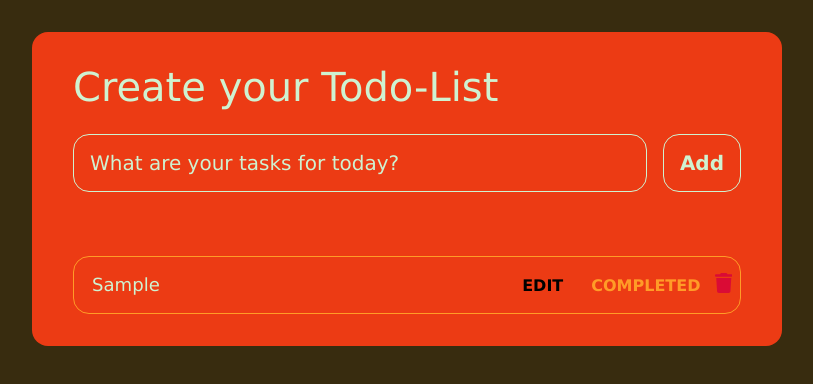
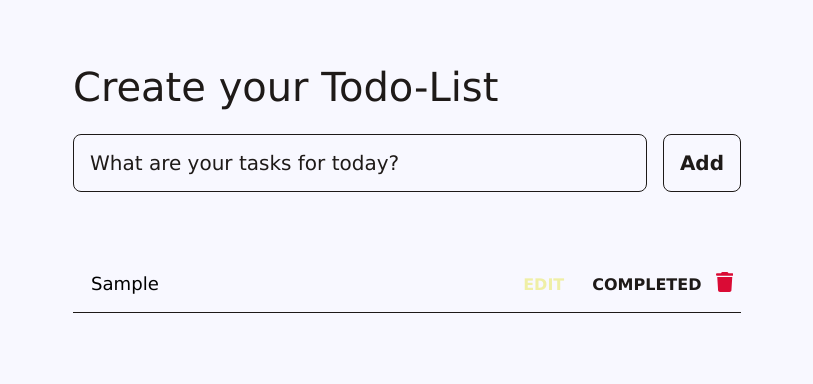
Before and after one commit to iremlaletu/JavaScript-Projects, a browser extension: page todolist/index.html in a window 1280 px wide. Both pictures are taken after typing "Sample" into the empty fields and a click on the input "Add". Shown: the whole page, without its empty margins (233-1046 px from the left). Drawn offline with Linux system fonts and the light colour scheme.

Commit message:
todolistlocalstorage

```diff
--- a/exchangeRate/style.css
+++ b/exchangeRate/style.css
@@ -1,21 +1,26 @@
-
-
-.container {
+body, html {
+    margin: 0;
+    padding: 0;
+    width: 100%;
+    height: 100%;
     display: flex;
-    flex-direction: column;
+    justify-content: center;
     align-items: center;
-    padding: 10px;
 }
 
 #main{
+    width: 70%;
+    height: 70%;
     display: flex;
     flex-direction: column;
     border: 2px solid black;
     border-radius: 5px;
     padding: 20px;
-    text-align: center;
+    justify-content: center;
     align-items: center;
     gap: 15px;
+    box-sizing: border-box;
+
 }
 
 .button,
@@ -44,6 +49,7 @@ i {
     color: brown;
     font-size:x-large;
     cursor: pointer;
+    text-align: center;
 }
 
 .change{
--- a/findImage/style.css
+++ b/findImage/style.css
@@ -1,10 +1,8 @@
-
-.container{
+.container {
   border: 1px solid white;
-    border-radius: 14px;
   padding: 10px;
   box-shadow: 0 4px 8px 0 rgba(0, 0, 0, 0.1), 0 6px 15px 0 rgba(0, 0, 0, 0.1);
-    margin: 20px auto;;
+  margin: 20px auto;
   text-align: center;
   width: 80%;
 }
@@ -15,47 +13,43 @@
   width: 100%;
 }
 
-#form{
+#form {
   display: flex;
   flex-direction: column;
   align-items: center;
 }
 
-#searchInput{
+#searchInput {
   width: 55%;
   padding: 5px;
-    border-radius: 10px;
+  border-radius: 2px;
   text-align: center;
   margin: 20px 0px;
 }
 
-.button-wrapper{
+.button-wrapper {
   display: flex;
-    border: 1px solid white;
-    border-radius: 14px;
   padding: 18px;
-    box-shadow: 0 4px 8px 0 rgba(0, 0, 0, 0.1), 0 6px 15px 0 rgba(0, 0, 0, 0.1);
   margin: 10px;
   text-align: center;
   gap: 5px;
 }
 
-.cardButtonWrapper{
+.cardButtonWrapper {
   display: flex;
   flex-direction: column;
   align-items: center;
   row-gap: 3px;
 }
 
-
 .remove-button,
 .favorite-button,
 .hireUser-button,
 .moreFind-button,
-.button{
-    background-color:white;
+.button {
+  background-color: white;
   border: 1px solid darkslateblue;
-    transition: all .1s;
+  transition: all 0.1s;
   box-shadow: 0 4px 8px 0 rgba(0, 0, 0, 0.09), 0 6px 15px 0 rgba(0, 0, 0, 0.09);
   padding: 10px 17px 10px 17px;
   font: 15px Ubuntu;
@@ -64,26 +58,21 @@
   cursor: pointer;
 }
 
-
 .remove-button,
 .favorite-button,
 .hireUser-button,
-.moreFind-button{
+.moreFind-button {
   width: 80%;
 }
 
-.remove-button{
-    margin: 50px;
-}
-
-#searchButton{
-    background-color:darkslategray;
+#searchButton {
+  background-color: darkslategray;
   border: 1px solid darkslategray;
 }
 
-#clearButton{
-    background-color:red;
-    border: 1px solid red
+#clearButton {
+  background-color: red;
+  border: 1px solid red;
 }
 
 .button span {
@@ -101,40 +90,40 @@
 #favorites,
 .imageList-wrapper {
   display: flex;
-    flex-direction:row;
+  flex-direction: row;
   flex-wrap: wrap;
   gap: 15px;
   justify-content: center;
 }
 
-#favorites{
+#favorites {
   margin: 20px;
   padding: 10px;
 }
 
-.card{
-    border: 1px solid rgb(62, 112, 112);
+.card {
   border-radius: 5px;
   padding: 10px;
   box-shadow: 2px 4px 7px grey;
-    display:flex;
+  display: flex;
   flex-direction: column;
-    justify-content:center;
+  justify-content: center;
+  text-align: center;
   width: 450px;
   height: 550px;
 }
 
-.card img{
+.card img {
   width: 80%;
   align-self: center;
 }
 
 p {
-    color:black;
-    text-align: center
+  color: black;
+  text-align: center;
 }
 
-.fa-solid{
+.fa-solid {
   float: right;
-    margin-bottom:5px ;
+  margin-bottom: 5px;
 }
--- a/todolist/main.js
+++ b/todolist/main.js
@@ -1,90 +1,112 @@
 // Created Cancel variable for using the icon
-const cancel = `<svg xmlns="http://www.w3.org/2000/svg" height="1.25em" viewBox="0 0 448 512"><!--! Font Awesome Free 6.4.2 by @fontawesome - https://fontawesome.com License - https://fontawesome.com/license (Commercial License) Copyright 2023 Fonticons, Inc. --><style>svg{fill:#da0b35}</style><path d="M135.2 17.7L128 32H32C14.3 32 0 46.3 0 64S14.3 96 32 96H416c17.7 0 32-14.3 32-32s-14.3-32-32-32H320l-7.2-14.3C307.4 6.8 296.3 0 284.2 0H163.8c-12.1 0-23.2 6.8-28.6 17.7zM416 128H32L53.2 467c1.6 25.3 22.6 45 47.9 45H346.9c25.3 0 46.3-19.7 47.9-45L416 128z"/></svg>`
+const cancel = `<svg xmlns="http://www.w3.org/2000/svg" height="1.25em" viewBox="0 0 448 512"><!--! Font Awesome Free 6.4.2 by @fontawesome - https://fontawesome.com License - https://fontawesome.com/license (Commercial License) Copyright 2023 Fonticons, Inc. --><style>svg{fill:#da0b35}</style><path d="M135.2 17.7L128 32H32C14.3 32 0 46.3 0 64S14.3 96 32 96H416c17.7 0 32-14.3 32-32s-14.3-32-32-32H320l-7.2-14.3C307.4 6.8 296.3 0 284.2 0H163.8c-12.1 0-23.2 6.8-28.6 17.7zM416 128H32L53.2 467c1.6 25.3 22.6 45 47.9 45H346.9c25.3 0 46.3-19.7 47.9-45L416 128z"/></svg>`;
 
-window.addEventListener('load', ()=>{
-    const form= document.querySelector("#task-form");
-    const input= document.querySelector("#task-input");
-    const list= document.querySelector("#tasks");
+window.addEventListener("load", () => {
+  const form = document.querySelector("#task-form");
+  const input = document.querySelector("#task-input");
+  const list = document.querySelector("#tasks");
 
+  //LocalStorageden görevleri al
+  let tasks = JSON.parse(localStorage.getItem("tasks")) || [];
 
-    form.addEventListener('submit', (e)=>{
+  // Mevcut görevleri sayfaya yükle
+  tasks.forEach((task) => {
+    createTaskElement(task);
+  });
+
+  form.addEventListener("submit", (e) => {
     e.preventDefault();
 
-        const task = input.value;
-        if (task.length == 0 ) {
-            alert("Please Enter a Task")
+    const taskText = input.value;
+    if (taskText.length == 0) {
+      alert("Please Enter a Task");
       return;
     }
 
+    const task = {
+      text: taskText,
+      completed: false,
+    };
+
+    tasks.push(task); // Görevi diziye ekle
+    localStorage.setItem("tasks", JSON.stringify(tasks)); // LocalStorage'ı güncelle
+    createTaskElement(task); // Görevi sayfaya ekle
+    input.value = ""; // Giriş kutusunu temizle
+  });
+
+  function createTaskElement(task) {
     const task_div = document.createElement("div");
     task_div.classList.add("task");
     list.appendChild(task_div);
-
 
     const task_content_div = document.createElement("div");
     task_content_div.classList.add("content");
     task_div.appendChild(task_content_div);
 
-
-        const task_input= document.createElement("input");
+    const task_input = document.createElement("input");
     task_input.classList.add("text");
     task_input.type = "text";
-        task_input.value= task;
+    task_input.value = task.text;
     task_input.setAttribute("readonly", "readonly");
     task_content_div.appendChild(task_input);
 
-
-        const task_actions_div= document.createElement("div");
+    const task_actions_div = document.createElement("div");
     task_actions_div.classList.add("actions");
     task_div.appendChild(task_actions_div);
 
-
-        const task_edit_botton= document.createElement("button");
+    const task_edit_botton = document.createElement("button");
     task_edit_botton.classList.add("Edit");
     task_edit_botton.innerHTML = "Edit";
 
     const task_cancel_icon = document.createElement("icon");
     task_cancel_icon.classList.add("cancel");
-        task_cancel_icon.innerHTML = cancel
+    task_cancel_icon.innerHTML = cancel;
 
-
-        const task_completed_button= document.createElement("button");
+    const task_completed_button = document.createElement("button");
     task_completed_button.classList.add("Completed");
     task_completed_button.innerHTML = "Completed";
 
     task_actions_div.appendChild(task_edit_botton);
     task_actions_div.appendChild(task_completed_button);
-        task_actions_div.appendChild(task_cancel_icon)
+    task_actions_div.appendChild(task_cancel_icon);
 
+    // Görev tamamlandıysa çizgiyi çek
+    if (task.completed) {
+      task_input.style.textDecoration = "line-through";
+    }
 
-        task_edit_botton.addEventListener('click', ()=>{
-
-            if (task_edit_botton.innerText.toLowerCase() =="edit") {
+    task_edit_botton.addEventListener("click", () => {
+      if (task_edit_botton.innerText.toLowerCase() == "edit") {
         task_input.removeAttribute("readonly");
         task_input.focus();
         task_edit_botton.innerText = "Save";
-                    task_input.style.textDecoration="none"
-            }else{
+        task_input.style.textDecoration = "none";
+      } else {
         task_input.setAttribute("readonly", "readonly");
-                task_edit_botton.innerText ="Edit";
+        task_edit_botton.innerText = "Edit";
 
+        //Görev metnini güncelle
+        task.text = task_input.value;
+        localStorage.setItem("tasks", JSON.stringify(tasks)); // LocalStorage'ı güncelle
       }
     });
 
-        task_cancel_icon.addEventListener('click', ()=>{
+    task_cancel_icon.addEventListener("click", () => {
       if (confirm("Are you sure you want to delete this task?")) {
         list.removeChild(task_div);
+        tasks = tasks.filter((t) => t !== task); // Görevi diziden çıkar
+        localStorage.setItem("tasks", JSON.stringify(tasks)); // LocalStorage'ı güncelle
       }
-        })
+    });
 
-        task_completed_button.addEventListener('click', ()=>{
-
-                task_input.style.textDecoration="line-through";
-                task_input.setAttribute("readonly", "readonly");
-
-        })
-
-        input.value = "";
-
+    task_completed_button.addEventListener("click", () => {
+      task.completed = !task.completed; // Tamamlanma durumunu değiştir
+      if (task.completed) {
+        task_input.style.textDecoration = "line-through";
+      } else {
+        task_input.style.textDecoration = "none";
+      }
+      localStorage.setItem("tasks", JSON.stringify(tasks));
     });
+  }
 });
--- a/todolist/style.css
+++ b/todolist/style.css
@@ -1,123 +1,126 @@
-:root{
-    --orange : #e772a4;
-    --orange: #ff9c27;
-    --bg:#ec3b14;
-    --primarytext: #cff2d1;
+:root {
+  --primarytext: #1e1a18;
 }
 
-*{
+* {
   box-sizing: border-box;
   margin: 0;
-    font-family: 'Lucida Sans', 'Lucida Sans Regular', 'Lucida Grande', 'Lucida Sans Unicode', Geneva, Verdana, sans-serif;
+  font-family: "Lucida Sans", "Lucida Sans Regular", "Lucida Grande",
+    "Lucida Sans Unicode", Geneva, Verdana, sans-serif;
 }
-body{
+
+body {
   display: flex;
   flex-direction: column;
   min-height: 100vh;
-    background: #382c0f;
+  background: #f8f8ff;
 }
-header{
+
+header {
   padding: 2rem 1rem;
   max-width: 700px;
   width: 100%;
   margin: 0 auto;
 }
-header h1{
+
+header h1 {
   font-size: 2.5rem;
   font-weight: 400;
   color: var(--primarytext);
   margin-bottom: 1.5rem;
 }
-#task-form{
+
+#task-form {
   display: flex;
 }
 
-input,button{
+input,
+button {
   appearance: none;
   border: none;
   outline: none;
   background: none;
 }
 
-#task-input{
+#task-input {
   flex: 1 1 0%;
-    background-color: var(--bg);
   padding: 1rem;
   border: 1px solid var(--primarytext);
-    border-radius: 1rem;
+  border-radius: 0.5rem;
   margin-right: 1rem;
   color: var(--primarytext);
   font-size: 1.25rem;
 }
-#task-input::placeholder{
+
+#task-input::placeholder {
   color: var(--primarytext);
 }
-#task-submit{
+
+#task-submit {
   color: var(--primarytext);
   font-size: 1.25rem;
   font-weight: 700;
   cursor: pointer;
   transition: 0.4s;
   border: 1px solid var(--primarytext);
-    border-radius: 1rem;
+  border-radius: 0.5rem;
   padding: 1rem;
 }
 
-#task-submit:hover{
+#task-submit:hover {
   opacity: 0.8;
 }
 
-#task-submit:active{
+#task-submit:active {
   opacity: 0.6;
 }
-.container{
-    background: var(--bg);
+.container {
   flex: 0% 1 0%;
   max-width: 750px;
   width: 100%;
   margin: 2rem auto;
-    border-radius: 1rem;
 }
-main{
+main {
   flex: 1 1 0%;
   max-width: 700px;
   width: 100%;
   margin: 0 auto;
 }
 
-.task-list{
+.task-list {
   padding: 1rem;
 }
 
-#tasks .task{
+#tasks .task {
   display: flex;
   justify-content: space-between;
-    background-color: var(--bg);
-    border: 1px solid var(--orange);
+  border-bottom: 1px solid var(--primarytext);
   padding: 1rem;
-    border-radius: 1rem;
   margin-bottom: 1rem;
   margin-top: 1rem;
 }
-#tasks .task .content{
+
+#tasks .task .content {
   flex: 1 1 0%;
 }
-#tasks .task .content .text{
-    color: var(--primarytext);
+
+#tasks .task .content .text {
   font-size: 1.13rem;
   width: 100%;
   display: block;
   transition: 0.4s;
 }
-#tasks .task .content .text:not(:read-only){
-    color: var(--lightblue);
+
+#tasks .task .content .text:not(:read-only) {
+  color: rgb(156, 223, 246);
 }
-#tasks .task .actions{
+
+#tasks .task .actions {
   display: flex;
   margin: 0 -0.5rem;
 }
 
-.task .actions button{
+.task .actions button {
   cursor: pointer;
   font-size: 1rem;
   font-weight: 800;
@@ -125,22 +128,26 @@ main{
   text-transform: uppercase;
   transition: 0.4s;
 }
-.task .actions button:hover{
+
+.task .actions button:hover {
   opacity: 0.8;
 }
 
-.task .actions button:active{
+.task .actions button:active {
   opacity: 0.6;
 }
-.task .actions .Edit{
-    color: var(--lightgreen);
+
+.task .actions .Edit {
+  color: rgb(239, 239, 166);
 }
-.task .actions .cancel{
-    color: crimson;
+
+.task .actions .cancel {
+  color: red;
   cursor: pointer;
 }
-.task .actions .Completed{
-    color: var(--orange)
+
+.task .actions .Completed {
+  color: var(--primarytext);
 }
 
 .strike {
```
Also changed, not shown: exchangeRate/index.html (+6 -6 lines), findImage/index.html (+1 -0 lines), studentCardDiscount/index.html (+2 -3 lines), README.md. Lines whose indentation alone changed are shown as unchanged.
